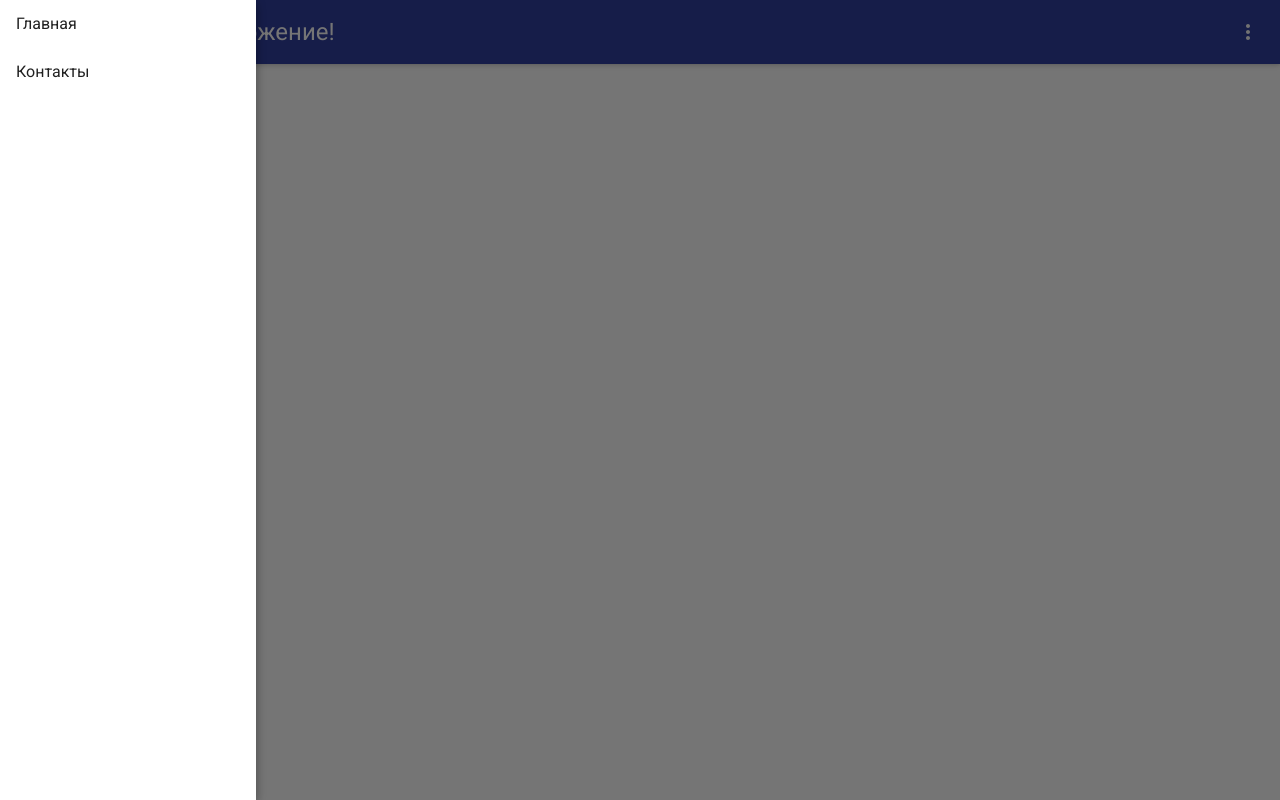
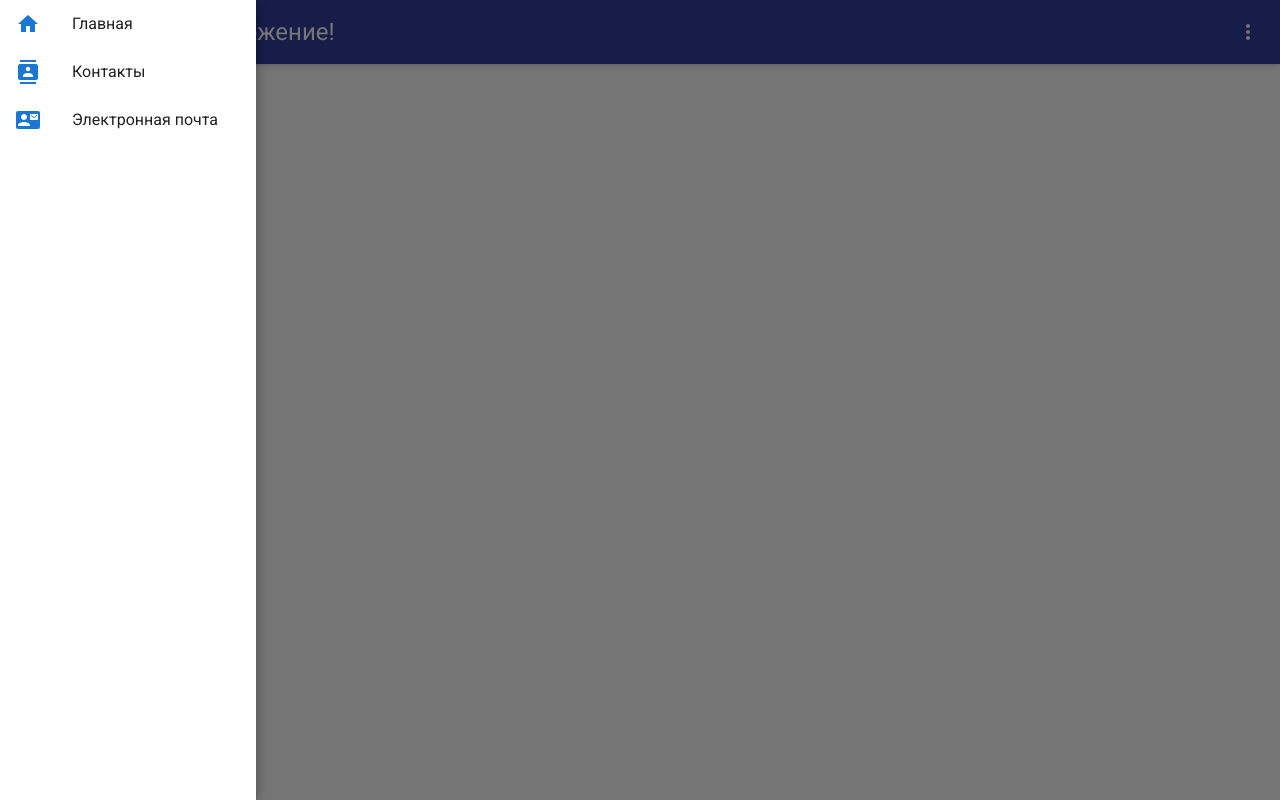
Before and after one commit to ZVanoZ/zim-material-ui-sample, a React (Create React App) app: page / in a window 1280 px wide. Both pictures are taken after a click on the button 32 px from the left and 32 px from the top of the page. Built offline with nearby package versions, Linux system fonts and the light colour scheme.

Commit message:
Урок 5. SVG иконки Самописные SVG-иконки в коде, а также импорт готовых SVG-иконок из пакета "material-ui".

```diff
--- a/src/components/drawer.js
+++ b/src/components/drawer.js
@@ -1,13 +1,25 @@
 import React, {Component} from 'react';
 import Drawer from 'material-ui/Drawer';
 import MenuItem from 'material-ui/MenuItem';
+import {SvgIcon} from "material-ui";
+
+// Урок5. IconContacts и IconContactMail - это SVG-иконки, данные для отрисовки которых импортируются из "material-ui".
+import IconContacts from "material-ui/svg-icons/communication/contacts"
+import IconContactMail from "material-ui/svg-icons/communication/contact-mail"
+import {blue700, pink700, yellow500} from "material-ui/styles/colors";
+
+// Урок5. HomeIcon - это SVG-иконка, данные для отрисовки которой вшиты в код.
+const HomeIcon = (props) => (
+	<SvgIcon {...props}>
+		<path d="M10 20v-6h4v6h5v-8h3L12 3 2 12h3v8z"/>
+	</SvgIcon>
+);
 
 export class AppDrawer extends Component {
 	// constructor(props) {
 	// 	super(props);
 	// 	// this.props = props;
 	// }
-
 	render() {
 		return (
 			<Drawer
@@ -15,8 +27,30 @@ export class AppDrawer extends Component {
 				open={this.props.open}
 				onRequestChange={this.props.onRequestChange}
 			>
-				<MenuItem>Главная</MenuItem>
-				<MenuItem>Контакты</MenuItem>
+				<MenuItem
+					leftIcon={
+						<HomeIcon
+							color={blue700}
+							hoverColor={pink700}
+						/>
+					}
+				>Главная</MenuItem>
+				<MenuItem
+					leftIcon={
+						<IconContacts
+							color={blue700}
+							hoverColor={pink700}
+						/>
+					}
+				>Контакты</MenuItem>
+				<MenuItem
+					leftIcon={
+						<IconContactMail
+							color={blue700}
+							hoverColor={pink700}
+						/>
+					}
+				>Электронная почта</MenuItem>
 			</Drawer>
 		);
 	}
```
Also changed, not shown: zim.notes.txt.
